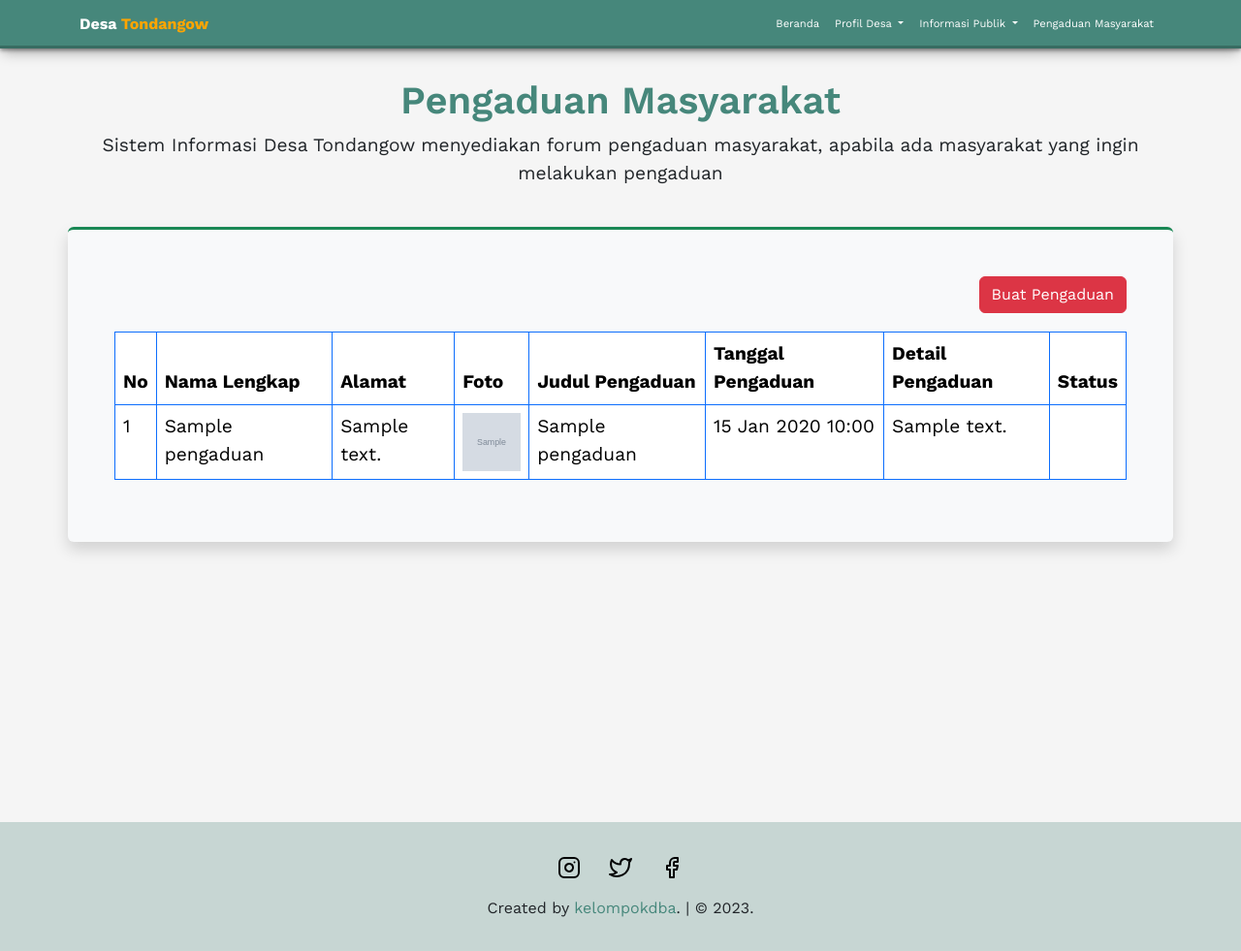
After one commit to steinpongoh/sidesa, a PHP site: page /list_pengaduan.php in a window 1280 px wide. The commit adds this page. Shown: the whole page at 97% size. Run offline with PHP 8.4, Linux system fonts and the light colour scheme; tables that the repository leaves empty hold one stand-in row (values such as "Sample post"); grey boxes marked "Sample" are stand-in pictures; some libraries are stand-ins or nearby versions.

Commit message:
menambahkan list pengaduan

```diff
--- /dev/null
+++ b/list_pengaduan.php
@@ -0,0 +1,58 @@
+<?php
+include 'templates/header.php';
+include 'function.php';
+
+$queryPengaduan = query('SELECT * FROM pengaduan');
+
+?>
+
+<section id="pengaduan" class="pengaduan">
+  <div class="container">
+    <div class="row justify-content-center" data-aos="fade-down-left">
+        <h1 class="text-center">Pengaduan Masyarakat</h1>
+        <p class="text-center">Sistem Informasi Desa Tondangow menyediakan forum pengaduan masyarakat, apabila ada masyarakat yang ingin melakukan pengaduan</p>
+        <div class="shadow p-5 mt-4 mb-4 rounded-2 border-top border-success border-3 bg-light">
+        <a href="pengaduan.php" class="float-end btn btn-danger">Buat Pengaduan
+        </a><br>
+        <br>
+        <table class="table table-bordered border-primary" id="dataTable" width="100%" cellspacing="0">
+            <thead>
+                <tr>
+                    <th>No</th>
+                    <th>Nama Lengkap</th>
+                    <th>Alamat</th>
+                    <th>Foto</th>
+                    <th>Judul Pengaduan</th>
+                    <th>Tanggal Pengaduan</th>
+                    <th>Detail Pengaduan</th>
+                    <th>Status</th>
+                </tr>
+            </thead>
+            <tbody>
+                <?php $i = 1 ?>
+                <?php foreach ($queryPengaduan as $rows) { ?>
+                    <tr>
+                        <td><?= $i ?></td>
+                        <td><?php echo $rows['nama_pengadu'] ?></td>
+                        <td><?php echo $rows['alamat_lengkap'] ?></td>
+                        <td>
+                            <img width="60px" height="60px" src="/img/pengaduan/<?php echo $rows['gambar']?>" alt="">
+                        </td>
+                        <td><?php echo $rows['judul_pengaduan']?></td>
+                        <td><?php echo date('d M Y H:i', strtotime($rows['tanggal_pengaduan']))?></td>
+                        <td><?php echo $rows['detail_pengaduan']?></td>
+                        <td></td>
+                    </tr>
+                <?php $i++ ?>
+                <?php } ?>
+            </tbody>
+        </table>
+        </div>
+    </div>
+  </div>
+
+</section>
+
+<?php
+include 'templates/footer.php'
+?>
--- a/pengaduan.php
+++ b/pengaduan.php
@@ -22,7 +22,7 @@ if (isset($_POST['kirim'])) {
     <div class="row justify-content-center" data-aos="fade-down-left">
       <form id="form" method="post" action="" class="col-md-8 col-10 " enctype="multipart/form-data">
         <h1 class="text-center">Pengaduan Masyarakat</h1>
-        <p class="text-center">Sistem Informasi Desa Tondangow menyediakan forum pengaduan masyarakat, apabila ada masyarakat yang ingin melakukan pengaduan</p>
+        <p class="text-center">Pastikan NIK anda sudah terdaftar sebelum mengisi Pengaduan</p>
         <div class="container-form shadow p-5 mt-4 mb-4 rounded-2 border-top border-success border-3 bg-light">
           <div class="mb-3">
             <label for="nik" class="form-label">NIK:</label>
--- a/templates/header.php
+++ b/templates/header.php
@@ -98,7 +98,7 @@
                 </li>
               </ul>
             </li>
-            <a class="nav-link animate__animated animate__fadeIn" href="pengaduan.php">Pengaduan Masyarakat</a>
+            <a class="nav-link animate__animated animate__fadeIn" href="list_pengaduan.php">Pengaduan Masyarakat</a>
           </div>
         </div>
       </div>
```
